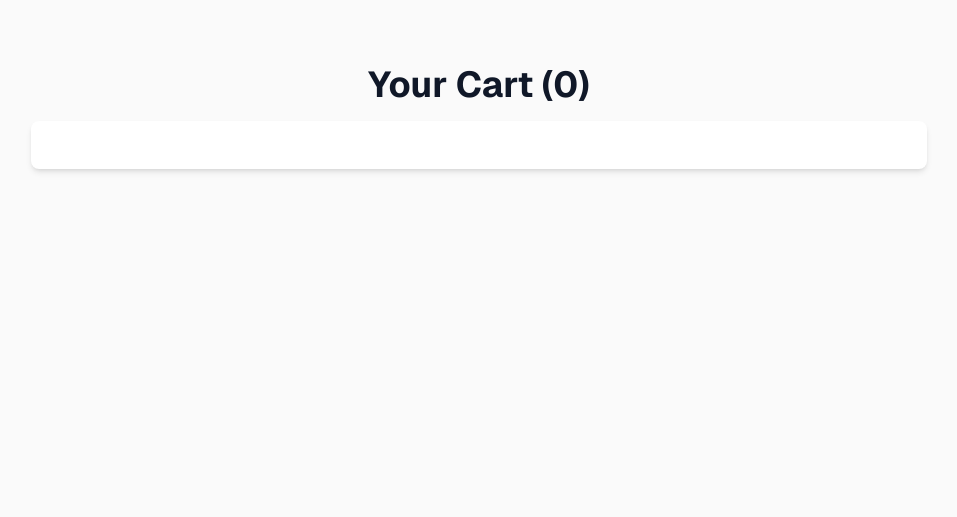
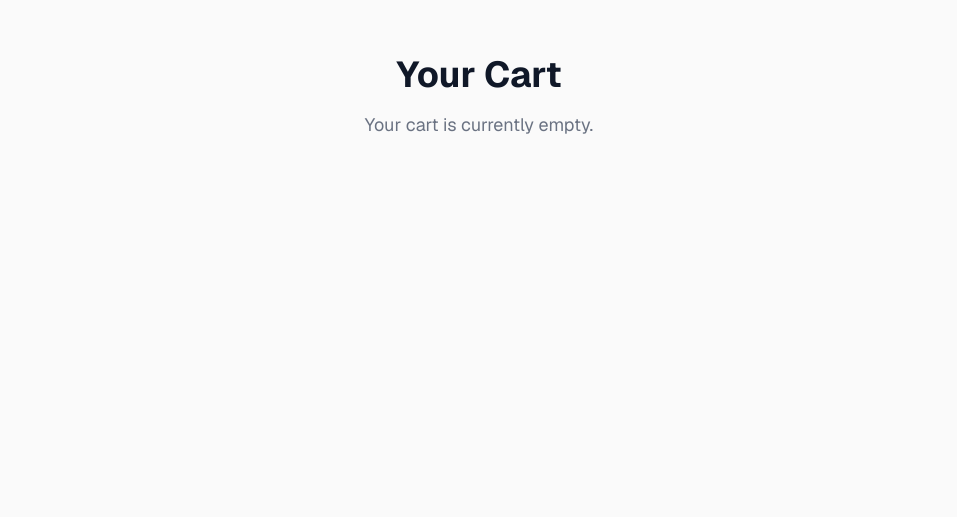
Before and after one commit to chidinmabnwaeze/TheStore, a Next.js app in the folder my-store/: page /cart in a window 1280 px wide. Shown: the part 283-800 px from the top of the page, without its empty margins (161-1118 px from the left). Built offline with nearby package versions, Linux system fonts and the light colour scheme.

Commit message:
global cart state

```diff
--- a/my-store/app/cart/page.tsx
+++ b/my-store/app/cart/page.tsx
@@ -1,7 +1,8 @@
 "use client";
 
-import { useState } from "react";
+import { useEffect, useState } from "react";
 import { Cart } from "./cart_logic";
+import { useCart } from "../context/CartContext";
 
 interface CartItem {
   productId: number;
@@ -11,18 +12,18 @@ interface CartItem {
 }
 
 export default function CartPage() {
-  const [available, setAvailable] = useState<Cart>(new Cart());
+  const { addToCart, cart, removeFromCart } = useCart();
 
   return (
     <div>
-      {/* {available.items.length > 0 ? ( */}
+      {cart.items.length > 0 ? (
         <div className="h-screen flex flex-col justify-center items-center bg-zinc-50 font-sans dark:bg-black">
           <h1 className="text-4xl font-bold text-gray-900 mb-4">
-            Your Cart ({available.items.length})
+            Your Cart ({cart.items.length})
           </h1>
 
           <div className="w-full max-w-4xl bg-white rounded-lg shadow-md p-6">
-            {available.items.map((item: CartItem) => (
+            {cart.items.map((item: CartItem) => (
               <div
                 key={item.productId}
                 className="flex items-center justify-between mb-4"
@@ -41,7 +42,10 @@ export default function CartPage() {
                     min="1"
                     className="w-16 p-1 border rounded-md text-center"
                   />
-                  <button className="ml-4 px-3 py-1 bg-red-500 text-white rounded-md">
+                  <button
+                    className="ml-4 px-3 py-1 bg-red-500 text-white rounded-md"
+                    onClick={() => removeFromCart(item.productId)}
+                  >
                     Remove
                   </button>
                 </div>
@@ -49,14 +53,14 @@ export default function CartPage() {
             ))}
           </div>
         </div>
-      {/* ) : ( */}
+      ) : (
         <div className="h-screen flex flex-col justify-center items-center bg-zinc-50 font-sans dark:bg-black">
           <h1 className="text-4xl font-bold text-gray-900 mb-4">Your Cart</h1>
           <p className="text-lg text-gray-500 mb-10">
             Your cart is currently empty.
           </p>
         </div>
-      {/* )} */}
+      )}
     </div>
   );
 }
--- /dev/null
+++ b/my-store/app/context/CartContext.tsx
@@ -0,0 +1,53 @@
+"use client";
+
+import { createContext, useContext, useEffect, useState } from "react";
+import { Cart } from "../cart/cart_logic";
+
+const CartContext = createContext<any>(null);
+
+export const CartProvider = ({ children }: any) => {
+  const [cart, setCart] = useState(new Cart());
+
+  const addToCart = (
+    productId: number,
+    name: string,
+    price: number,
+    quantity: number,
+  ) => {
+    const newCart = new Cart();
+    newCart.items = [...cart.items];
+    newCart.addProduct(productId, name, price, quantity);
+    localStorage.setItem("cart", JSON.stringify(newCart));
+    console.log("Cart after adding product:", newCart);
+    setCart(newCart);
+  };
+
+  const removeFromCart = (productId: number) => {
+    const newCart = new Cart();
+    newCart.items = [...cart.items];
+    newCart.removeProduct(productId);
+    localStorage.setItem("cart", JSON.stringify(newCart));
+    setCart(newCart);
+  };
+
+  useEffect(() => {
+    const storedCart = localStorage.getItem("cart");
+    if (storedCart) {
+      setCart(new Cart(JSON.parse(storedCart).items));
+    }
+  }, []);
+
+  useEffect(() => {
+    localStorage.setItem("cart", JSON.stringify(cart));
+  }, [cart]);
+
+  return (
+    <CartContext.Provider value={{ cart, addToCart, removeFromCart }}>
+      {children}
+    </CartContext.Provider>
+  );
+};
+
+export function useCart() {
+  return useContext(CartContext);
+}
--- a/my-store/app/context/UserContext.tsx
+++ b/my-store/app/context/UserContext.tsx
@@ -8,7 +8,8 @@ import {
 } from "react";
 import { toast, ToastContainer } from "react-toastify";
 import { useRouter } from "next/navigation";
-import { useActionData } from "react-router-dom";
+import { Cart } from "../cart/cart_logic";
+import ProductsPage from "../products/page";
 
 interface User {
   id: number;
@@ -26,6 +27,7 @@ const UserContext = createContext<AuthContextType | null>(null);
 
 export function UserProvider({ children }: { children: ReactNode }) {
   const [user, setUser] = useState<User | null>(null);
+  const [cart, setCart] = useState<Cart>(new Cart());
   const router = useRouter();
 
   const login = async (email: string, password: string) => {
--- a/my-store/app/layout.tsx
+++ b/my-store/app/layout.tsx
@@ -2,6 +2,7 @@ import type { Metadata } from "next";
 import { Geist, Geist_Mono } from "next/font/google";
 import "./globals.css";
 import { UserProvider } from "./context/UserContext";
+import { CartProvider } from "./context/CartContext";
 
 const geistSans = Geist({
   variable: "--font-geist-sans",
@@ -28,7 +29,9 @@ export default function RootLayout({
       <body
         className={`${geistSans.variable} ${geistMono.variable} antialiased`}
       >
-        <UserProvider>{children}</UserProvider>
+        <UserProvider>
+          <CartProvider>{children}</CartProvider>
+        </UserProvider>
       </body>
     </html>
   );
--- a/my-store/app/products/[id]/page.tsx
+++ b/my-store/app/products/[id]/page.tsx
@@ -4,6 +4,7 @@ import { useEffect, useState } from "react";
 import { useParams } from "next/navigation";
 import { useRouter } from "next/navigation";
 import { Cart } from "@/app/cart/cart_logic";
+import { useCart } from "@/app/context/CartContext";
 import EditProduct from "@/app/products/[id]/edit/page";
 
 interface ProductProps {
@@ -21,6 +22,7 @@ export default function SingleProductPage() {
   const [product, setProduct] = useState<ProductProps | null>(null);
   const [loading, setLoading] = useState(true);
   const [cart, setCart] = useState<Cart | null>(null);
+  const { addToCart } = useCart();
 
   const fetchProduct = async () => {
     try {
@@ -104,14 +106,6 @@ export default function SingleProductPage() {
       </div>
     );
 
-  const addToCart = () => {
-    const newCart = new Cart();
-    newCart.items = [...(cart?.items ?? []), { productId: product.id, name: product.title, price: product.price, quantity: 1 }];
-    newCart.addProduct(product.id, product.title, product.price, 1);
-    console.log("Cart after adding product:", newCart);
-    setCart(newCart);
-  };
-
   return (
     <div className="min-h-screen bg-gray-50">
       <header className="bg-white border-b border-gray-100 shadow-sm">
@@ -155,7 +149,9 @@ export default function SingleProductPage() {
             <div className="mt-8 space-y-3">
               <button
                 className="w-full py-3 text-sm font-medium text-white bg-indigo-600 rounded-lg hover:bg-indigo-700 transition-colors"
-                onClick={addToCart}
+                onClick={() =>
+                  addToCart(product.id, product.title, product.price, 1)
+                }
               >
                 Buy Now
               </button>
```
